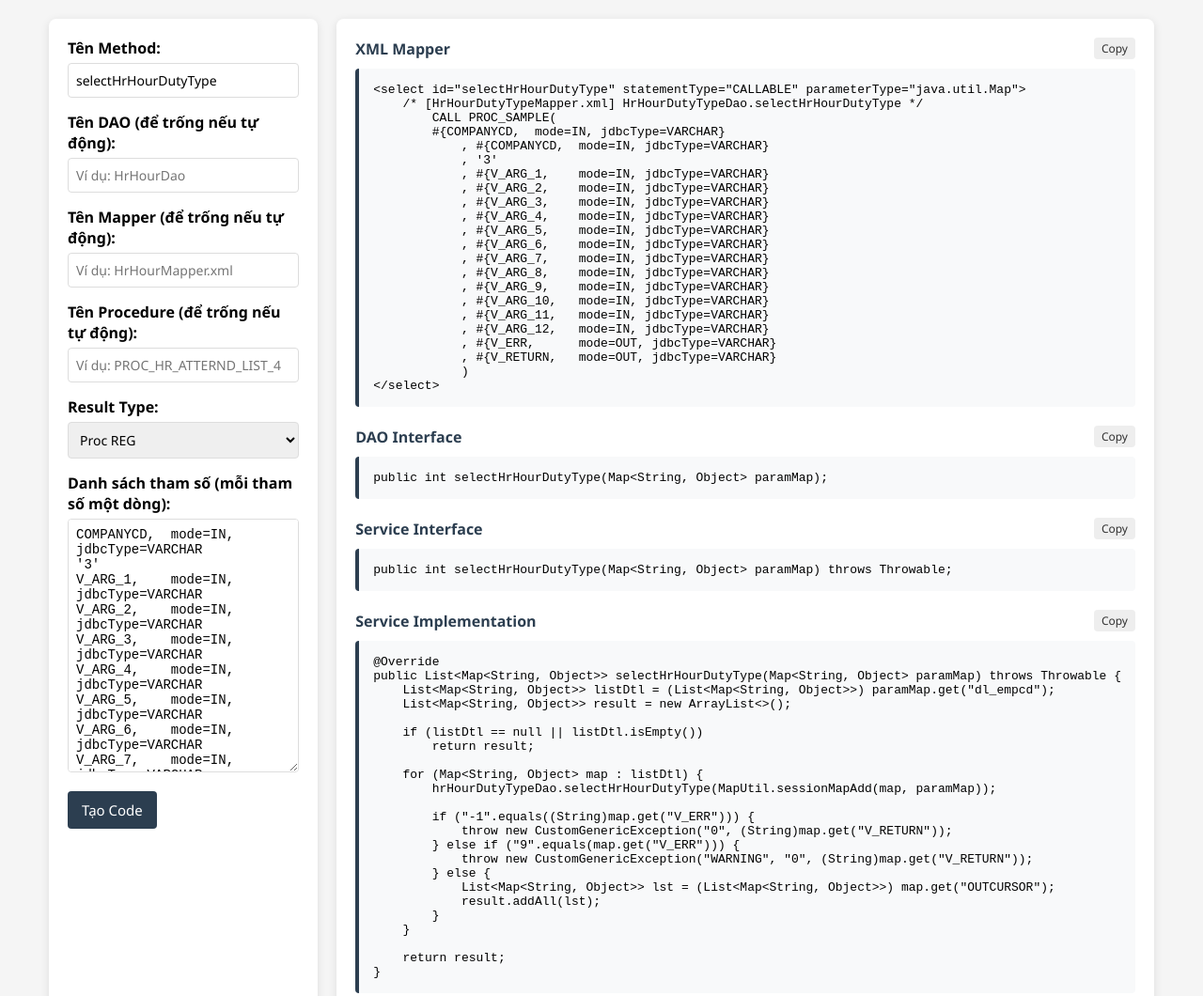
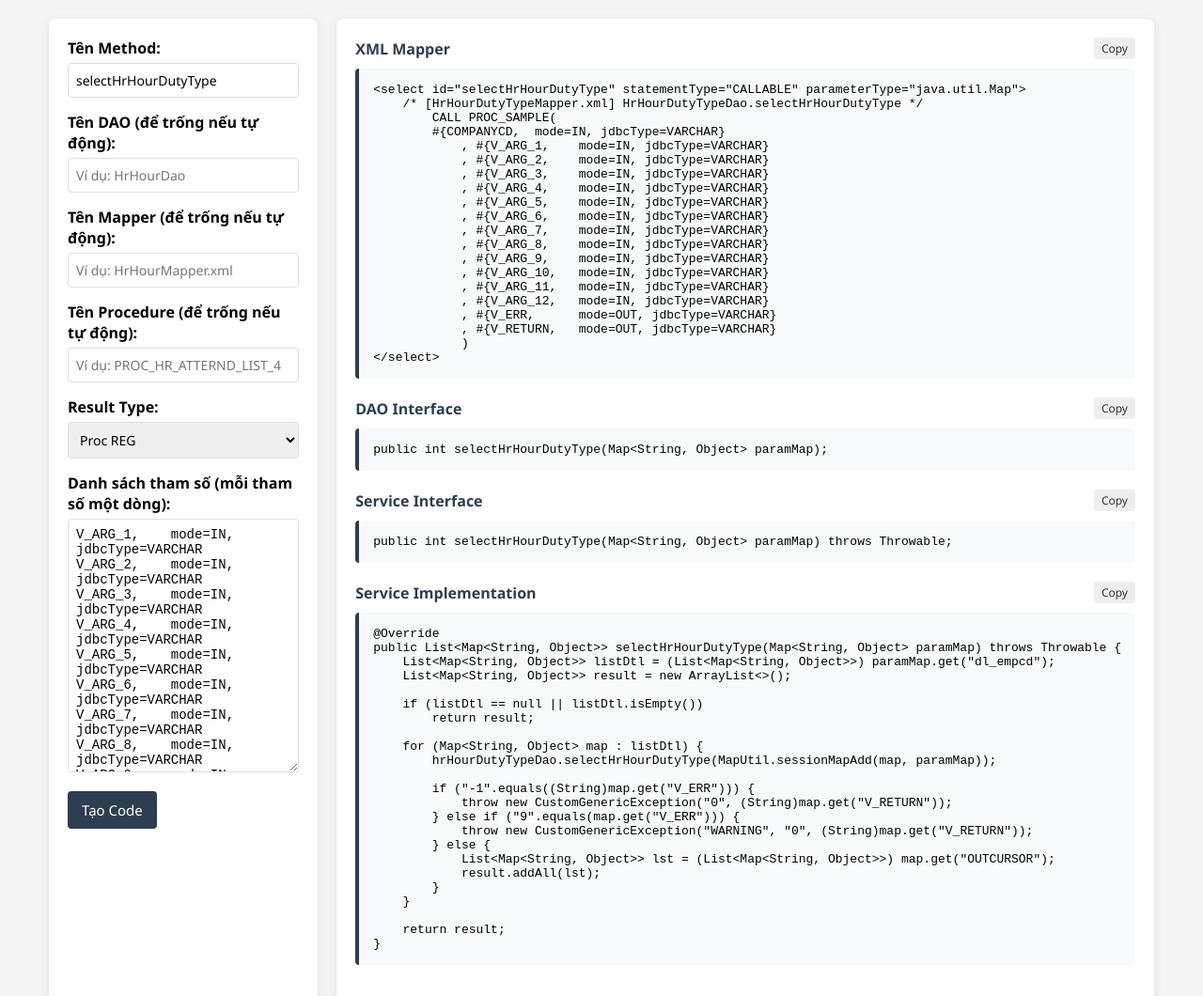
Before and after one commit to socmia/ghpage, a plain HTML site: page pages/gencode.html in a window 1280 px wide. Shown: the top 1060 px of the page at 94% size. Drawn offline with Linux system fonts and the light colour scheme.

Commit message:
Update gencode.html

```diff
--- a/pages/gencode.html
+++ b/pages/gencode.html
@@ -141,8 +141,6 @@
           >Danh sách tham số (mỗi tham số một dòng):</label
         >
         <textarea id="parameterList">
-COMPANYCD,  mode=IN, jdbcType=VARCHAR
-'3'
 V_ARG_1,    mode=IN, jdbcType=VARCHAR
 V_ARG_2,    mode=IN, jdbcType=VARCHAR
 V_ARG_3,    mode=IN, jdbcType=VARCHAR
```
